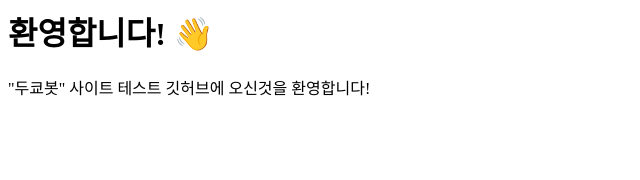
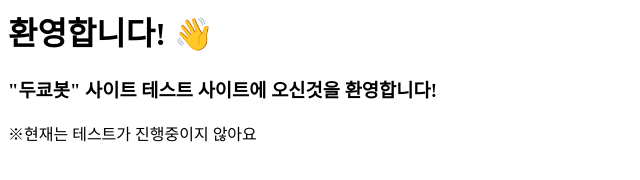
Before and after one commit to dutkyobot/test, a plain HTML site: page index.html in a window 1280 px wide. Shown: the whole page, without its empty margins (0-640 px from the left). Drawn offline with Linux system fonts and the light colour scheme.

Commit message:
Update index.html

```diff
--- a/index.html
+++ b/index.html
@@ -1,3 +1,4 @@
 <h1>환영합니다! 👋</h1>
+<h3>"두쿄봇" 사이트 테스트 사이트에 오신것을 환영합니다!</h3>
 
-<p>"두쿄봇" 사이트 테스트 깃허브에 오신것을 환영합니다!</p>
+<p>※현재는 테스트가 진행중이지 않아요</p>
```
